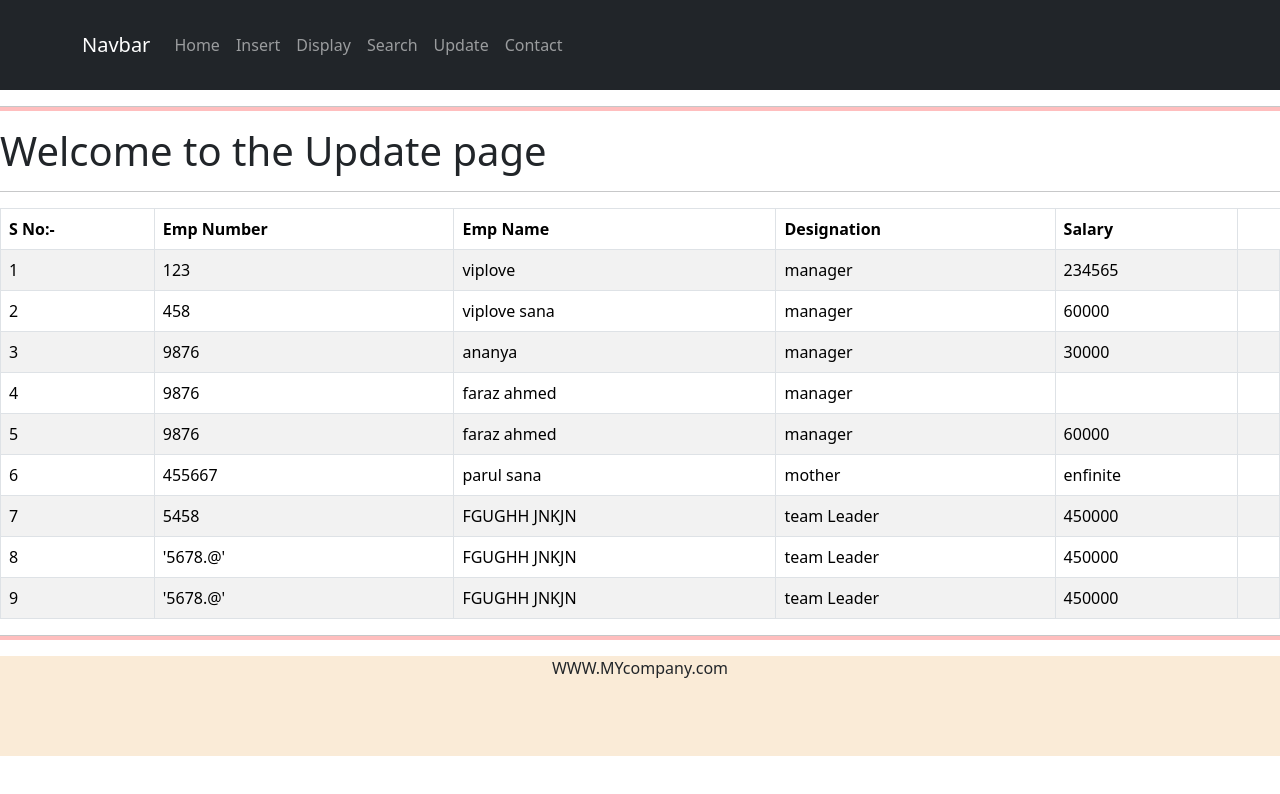
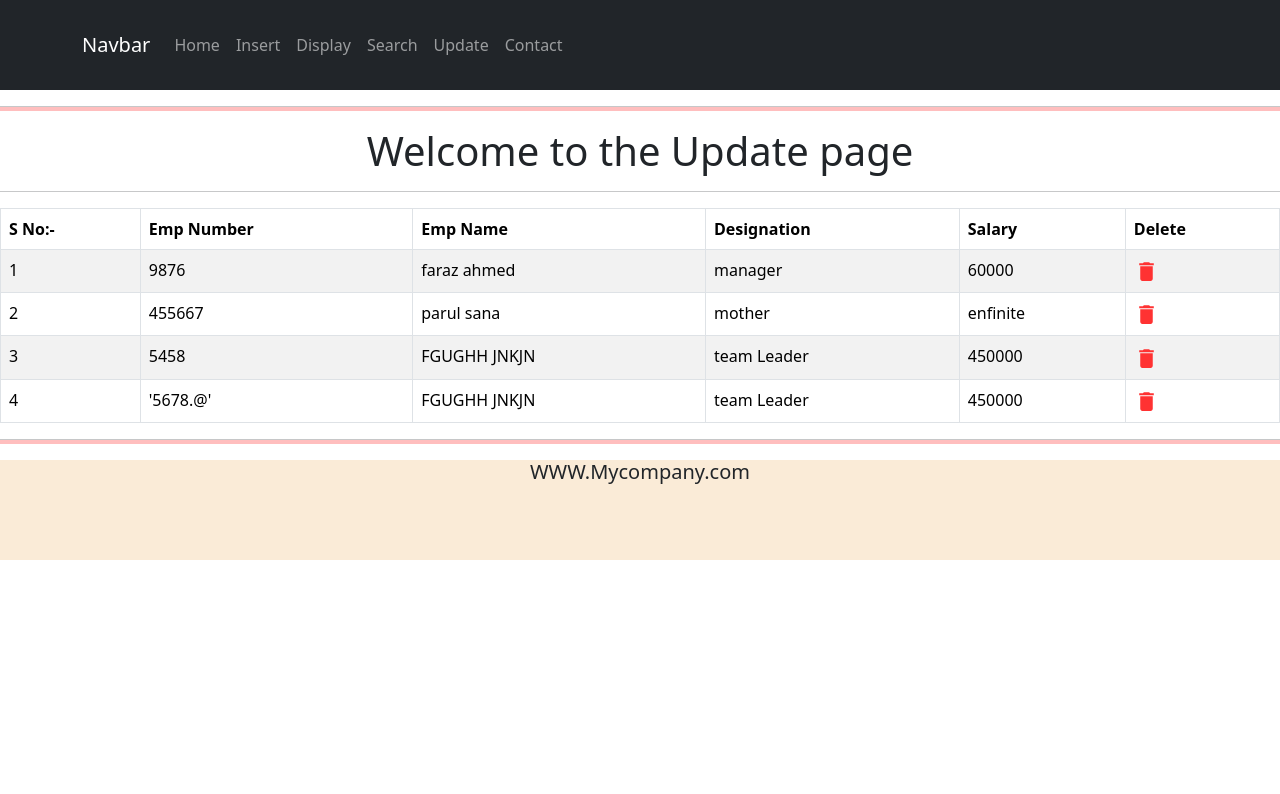
Before and after one commit to Viplovesana/Practice-react-js, a React (Vite) app: page /update in a window 1280 px wide. Shown: the top 794 px of the page. Built offline with nearby package versions, Linux system fonts and the light colour scheme; data requests are answered from the project's data file.

Commit message:
new commit

```diff
--- a/package.json
+++ b/package.json
@@ -15,6 +15,7 @@
     "react": "^19.0.0",
     "react-bootstrap": "^2.10.9",
     "react-dom": "^19.0.0",
+    "react-icons": "^5.5.0",
     "react-router-dom": "^7.4.1",
     "react-toastify": "^11.0.5"
   },
--- a/src/db.json
+++ b/src/db.json
@@ -1,32 +1,5 @@
 {
   "Employe": [
-    {
-      "id": "12",
-      "empno": "123",
-      "name": "viplove",
-      "designation": "manager",
-      "salary": "234565"
-    },
-    {
-      "id": "8977",
-      "empno": "458",
-      "name": "viplove sana",
-      "designation": "manager",
-      "salary": "60000"
-    },
-    {
-      "id": "9961",
-      "empno": "9876",
-      "name": "ananya",
-      "designation": "manager",
-      "salary": "30000"
-    },
-    {
-      "id": "f4e2",
-      "empno": "9876",
-      "name": "faraz ahmed",
-      "designation": "manager"
-    },
     {
       "id": "5fff",
       "empno": "9876",
@@ -54,13 +27,6 @@
       "name": "FGUGHH JNKJN",
       "designation": "team Leader",
       "salary": "450000"
-    },
-    {
-      "id": "25e5",
-      "empno": "'5678.@'",
-      "name": "FGUGHH JNKJN",
-      "designation": "team Leader",
-      "salary": "450000"
     }
   ]
 }
--- a/src/pages/Display.jsx
+++ b/src/pages/Display.jsx
@@ -39,7 +39,7 @@ const Display=()=>{
 
     return(
         <>
-        <h1>Welcome to Display page</h1>
+        <h1 align="center">Welcome to Display page</h1>
         <hr />
         <Table striped bordered hover>
       <thead>
--- a/src/pages/Home.jsx
+++ b/src/pages/Home.jsx
@@ -4,7 +4,7 @@
 const Home=()=>{
     return(
         <>
-        <h1>Welcome to the home page</h1>
+        <h1 align="center">Welcome to the home page</h1>
         </>
     );
 
--- a/src/pages/Layout.jsx
+++ b/src/pages/Layout.jsx
@@ -26,7 +26,7 @@ const Layout=()=>{
 
         <div className="foot">
         <footer align="center">
-            WWW.MYcompany.com
+            <h5>WWW.Mycompany.com</h5>
         </footer>
         </div>
 
--- a/src/pages/update.jsx
+++ b/src/pages/update.jsx
@@ -2,6 +2,7 @@ import axios from "axios";
 import { useEffect, useState } from "react";
 import Table from 'react-bootstrap/Table';
 import { ToastContainer, toast } from 'react-toastify';
+import { MdDelete } from "react-icons/md";
 
 
 
@@ -17,11 +18,12 @@ const Update=()=>{
     useEffect(()=>{
         loadData();
     },[]);
-    const myDel=async()=>{
-        let api="http://localhost:3000/Employe"
+    const myDel=async(id)=>{
+        let api=`http://localhost:3000/Employe/${id}`;
         const response=await axios.delete(api)
         console.log(response);
-        toast.warning("your Data succesfully deleted!!!")
+        toast.error("your Data succesfully deleted!!!")
+        loadData();
 
 
 
@@ -39,7 +41,7 @@ const Update=()=>{
           <td>{key.name}</td>
           <td>{key.designation}</td>
           <td>{key.salary}</td>
-          <td><i class="fa fa-trash" aria-hidden="true"></i></td>
+          <td><MdDelete  className="delicon"  onClick={()=>{myDel(key.id)}} /></td>
         </tr>
             </>
         )
@@ -47,16 +49,18 @@ const Update=()=>{
     })
     return(
         <>
-        <h1>Welcome to the Update page</h1>
+        <h1 align="center">Welcome to the Update page</h1>
         <hr />
         <Table striped bordered hover>
       <thead>
         <tr>
+
             <th>S No:-</th>
           <th>Emp Number</th>
           <th>Emp Name</th>
           <th>Designation</th>
           <th>Salary</th>
+          <th>Delete</th>
         </tr>
       </thead>
       <tbody>
--- a/src/style.css
+++ b/src/style.css
@@ -4,6 +4,7 @@
     height: 100px;
     background-color: antiquewhite;
 }
+
 .nav{
     height: 90px;
 }
@@ -23,3 +24,8 @@
     margin-top: 30px;
     padding: 60px;
 }
+
+.delicon{
+    font-size: 25px;
+    color: rgb(255, 50, 50);
+}
```
Also changed, not shown: 1 other file (tests, documents, lock files or other folders).
